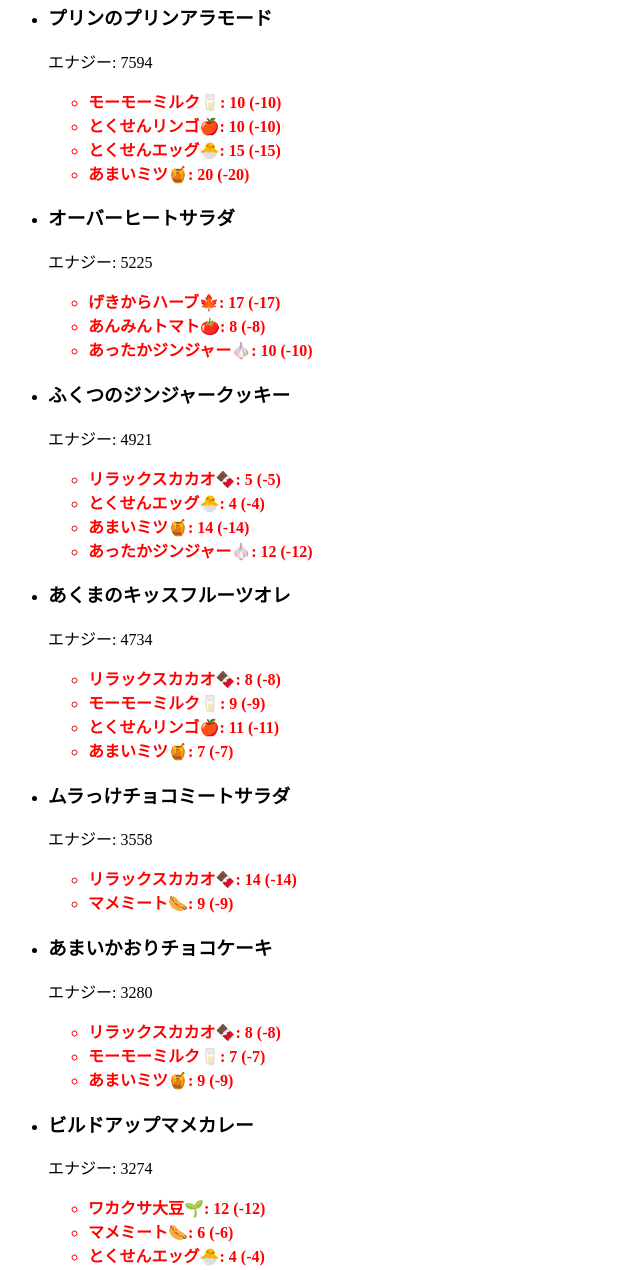
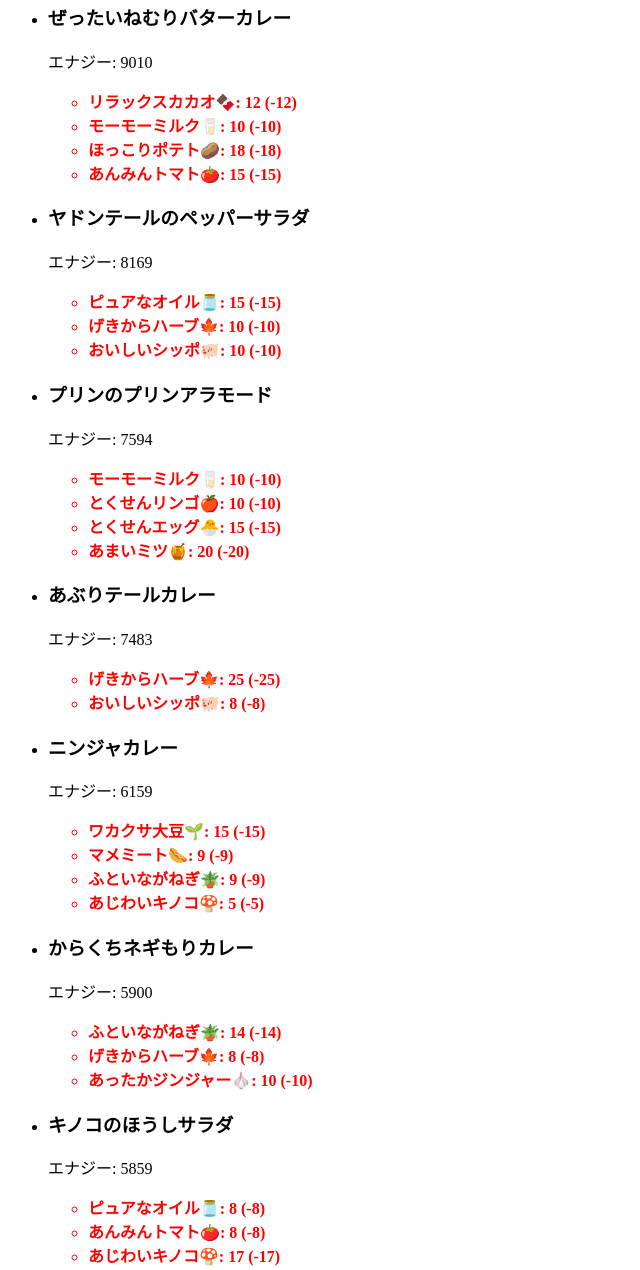
Before and after one commit to MO3294/pokemon-sleep, a Gatsby site: page / in a window 1280 px wide. Shown: the part 848-2118 px from the top of the page, without its empty margins (0-640 px from the left). Built offline with nearby package versions, Linux system fonts and the light colour scheme; Gatsby itself is replaced by a stand-in of ours.

Commit message:
update recipes

```diff
--- a/src/data/recipe.ts
+++ b/src/data/recipe.ts
@@ -147,6 +147,16 @@ export const recipes: RecipeType[] = [
         ],
     },
     {
+        name: "ネロリのデトックスティー",
+        energy: 5065,
+        category: RecipeCategory.desert,
+        requires: [
+            { ingredient: ingredients.get("apple")!, count: 15 },
+            { ingredient: ingredients.get("ginger")!, count: 11 },
+            { ingredient: ingredients.get("mushroom")!, count: 9 },
+        ],
+    },
+    {
         name: "プリンのプリンアラモード",
         energy: 7594,
         category: RecipeCategory.desert,
@@ -225,6 +235,16 @@ export const recipes: RecipeType[] = [
         ],
     },
     {
+        name: "ほっこりホワイトシチュー",
+        energy: 3089,
+        category: RecipeCategory.curry,
+        requires: [
+            { ingredient: ingredients.get("milk")!, count: 10 },
+            { ingredient: ingredients.get("potato")!, count: 8 },
+            { ingredient: ingredients.get("mushroom")!, count: 4 },
+        ],
+    },
+    {
         name: "ビルドアップマメカレー",
         energy: 3274,
         category: RecipeCategory.curry,
@@ -233,6 +253,56 @@ export const recipes: RecipeType[] = [
             { ingredient: ingredients.get("sausage")!, count: 6 },
             { ingredient: ingredients.get("egg")!, count: 4 },
             { ingredient: ingredients.get("herb")!, count: 4 },
+        ],
+    },
+    {
+        name: "キノコのほうしカレー",
+        energy: 4041,
+        category: RecipeCategory.curry,
+        requires: [
+            { ingredient: ingredients.get("potato")!, count: 9 },
+            { ingredient: ingredients.get("mushroom")!, count: 14 },
+        ],
+    },
+    {
+        name: "おやこあいカレー",
+        energy: 4523,
+        category: RecipeCategory.curry,
+        requires: [
+            { ingredient: ingredients.get("potato")!, count: 4 },
+            { ingredient: ingredients.get("apple")!, count: 11 },
+            { ingredient: ingredients.get("egg")!, count: 8 },
+            { ingredient: ingredients.get("honey")!, count: 12 },
+        ],
+    },
+    {
+        name: "からくちネギもりカレー",
+        energy: 5900,
+        category: RecipeCategory.curry,
+        requires: [
+            { ingredient: ingredients.get("leek")!, count: 14 },
+            { ingredient: ingredients.get("herb")!, count: 8 },
+            { ingredient: ingredients.get("ginger")!, count: 10 },
+        ],
+    },
+    {
+        name: "ニンジャカレー",
+        energy: 6159,
+        category: RecipeCategory.curry,
+        requires: [
+            { ingredient: ingredients.get("soybeans")!, count: 15 },
+            { ingredient: ingredients.get("sausage")!, count: 9 },
+            { ingredient: ingredients.get("leek")!, count: 9 },
+            { ingredient: ingredients.get("mushroom")!, count: 5 },
+        ],
+    },
+    {
+        name: "あぶりテールカレー",
+        energy: 7483,
+        category: RecipeCategory.curry,
+        requires: [
+            { ingredient: ingredients.get("herb")!, count: 25 },
+            { ingredient: ingredients.get("tail")!, count: 8 },
         ],
     },
     {
@@ -307,6 +377,15 @@ export const recipes: RecipeType[] = [
         ],
     },
     {
+        name: "めんえきねぎサラダ",
+        energy: 2658,
+        category: RecipeCategory.salad,
+        requires: [
+            { ingredient: ingredients.get("leek")!, count: 10 },
+            { ingredient: ingredients.get("ginger")!, count: 5 },
+        ],
+    },
+    {
         name: "モーモーカプレーゼ",
         energy: 2856,
         category: RecipeCategory.salad,
@@ -314,6 +393,17 @@ export const recipes: RecipeType[] = [
             { ingredient: ingredients.get("milk")!, count: 12 },
             { ingredient: ingredients.get("oil")!, count: 5 },
             { ingredient: ingredients.get("tomato")!, count: 6 },
+        ],
+    },
+    {
+        name: "ばかぢからワイルドサラダ",
+        energy: 2958,
+        category: RecipeCategory.salad,
+        requires: [
+            { ingredient: ingredients.get("sausage")!, count: 9 },
+            { ingredient: ingredients.get("potato")!, count: 3 },
+            { ingredient: ingredients.get("egg")!, count: 5 },
+            { ingredient: ingredients.get("ginger")!, count: 6 },
         ],
     },
     {
@@ -326,6 +416,17 @@ export const recipes: RecipeType[] = [
         ],
     },
     {
+        name: "くいしんぼうポテトサラダ",
+        energy: 5040,
+        category: RecipeCategory.salad,
+        requires: [
+            { ingredient: ingredients.get("sausage")!, count: 7 },
+            { ingredient: ingredients.get("potato")!, count: 14 },
+            { ingredient: ingredients.get("apple")!, count: 6 },
+            { ingredient: ingredients.get("egg")!, count: 9 },
+        ],
+    },
+    {
         name: "オーバーヒートサラダ",
         energy: 5225,
         category: RecipeCategory.salad,
@@ -334,5 +435,36 @@ export const recipes: RecipeType[] = [
             { ingredient: ingredients.get("tomato")!, count: 8 },
             { ingredient: ingredients.get("ginger")!, count: 10 },
         ],
-    }
+    },
+    {
+        name: "キノコのほうしサラダ",
+        energy: 5859,
+        category: RecipeCategory.salad,
+        requires: [
+            { ingredient: ingredients.get("oil")!, count: 8 },
+            { ingredient: ingredients.get("tomato")!, count: 8 },
+            { ingredient: ingredients.get("mushroom")!, count: 17 },
+        ],
+    },
+    {
+        name: "ヤドンテールのペッパーサラダ",
+        energy: 8169,
+        category: RecipeCategory.salad,
+        requires: [
+            { ingredient: ingredients.get("oil")!, count: 15 },
+            { ingredient: ingredients.get("herb")!, count: 10 },
+            { ingredient: ingredients.get("tail")!, count: 10 },
+        ],
+    },
+    {
+        name: "ニンジャサラダ",
+        energy: 10095,
+        category: RecipeCategory.salad,
+        requires: [
+            { ingredient: ingredients.get("soybeans")!, count: 15 },
+            { ingredient: ingredients.get("leek")!, count: 15 },
+            { ingredient: ingredients.get("ginger")!, count: 11 },
+            { ingredient: ingredients.get("mushroom")!, count: 12 },
+        ],
+    },
 ]
--- a/src/pages/index.tsx
+++ b/src/pages/index.tsx
@@ -53,8 +53,9 @@ const IngredientsCountInput: React.FC<IngredientsCountInputProps> = ({ ingredien
   // 2. 選択されたカテゴリのレシピに含まれていない材料の一覧を取得
   const ingredientsInSelectedCategory = new Set<string>();
   recipes.forEach(recipe => {
-    if (selectedCategory && recipe.category === selectedCategory) {
-      recipe.requires.forEach(ingredient => {
+    // カテゴリが選択されていない、または、選択されたカテゴリがレシピのカテゴリと一致する場合
+    if (!selectedCategory || recipe.category === selectedCategory) {
+        recipe.requires.forEach(ingredient => {
         ingredientsInSelectedCategory.add(ingredient.ingredient.name);
       });
     }
@@ -107,14 +108,12 @@ const IngredientsCountInput: React.FC<IngredientsCountInputProps> = ({ ingredien
 // display list of recipes which can be cooked with the ingredients
 // レシピリストのコンポーネント
 interface RecipesListProps {
-  selectedCategory: RecipeCategory | null;
   ingredientsCountState: { [key: string]: number };
   availableRecipes: RecipeType[];
   unavailableRecipes: RecipeType[];
 }
 
 const RecipesList: React.FC<RecipesListProps> = ({
-  selectedCategory,
   ingredientsCountState,
   availableRecipes,
   unavailableRecipes
@@ -208,7 +207,6 @@ const IndexPage: React.FC = () => {
         selectedCategory={selectedCategory}
       />
       <RecipesList
-        selectedCategory={selectedCategory}
         ingredientsCountState={ingredientsCountState}
         availableRecipes={availableRecipes}
         unavailableRecipes={unavailableRecipes}
```
